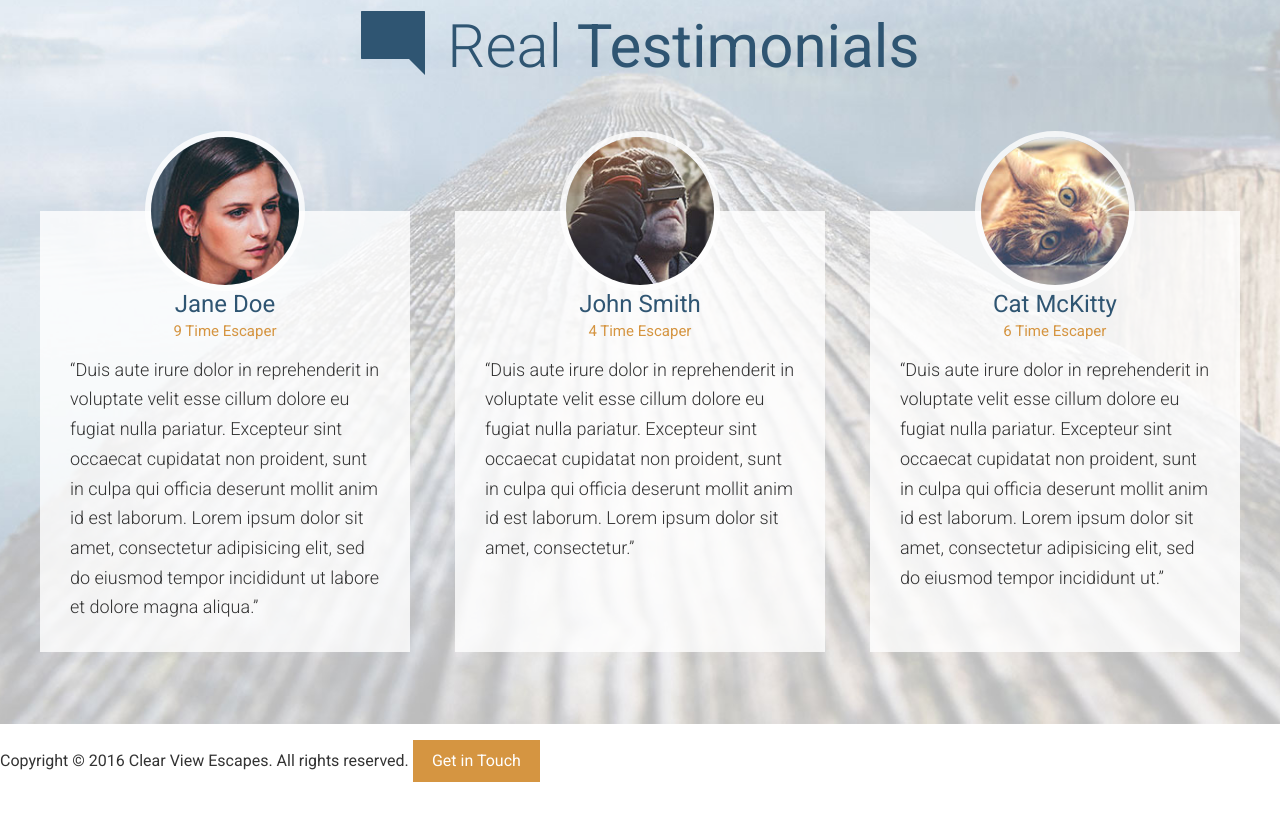
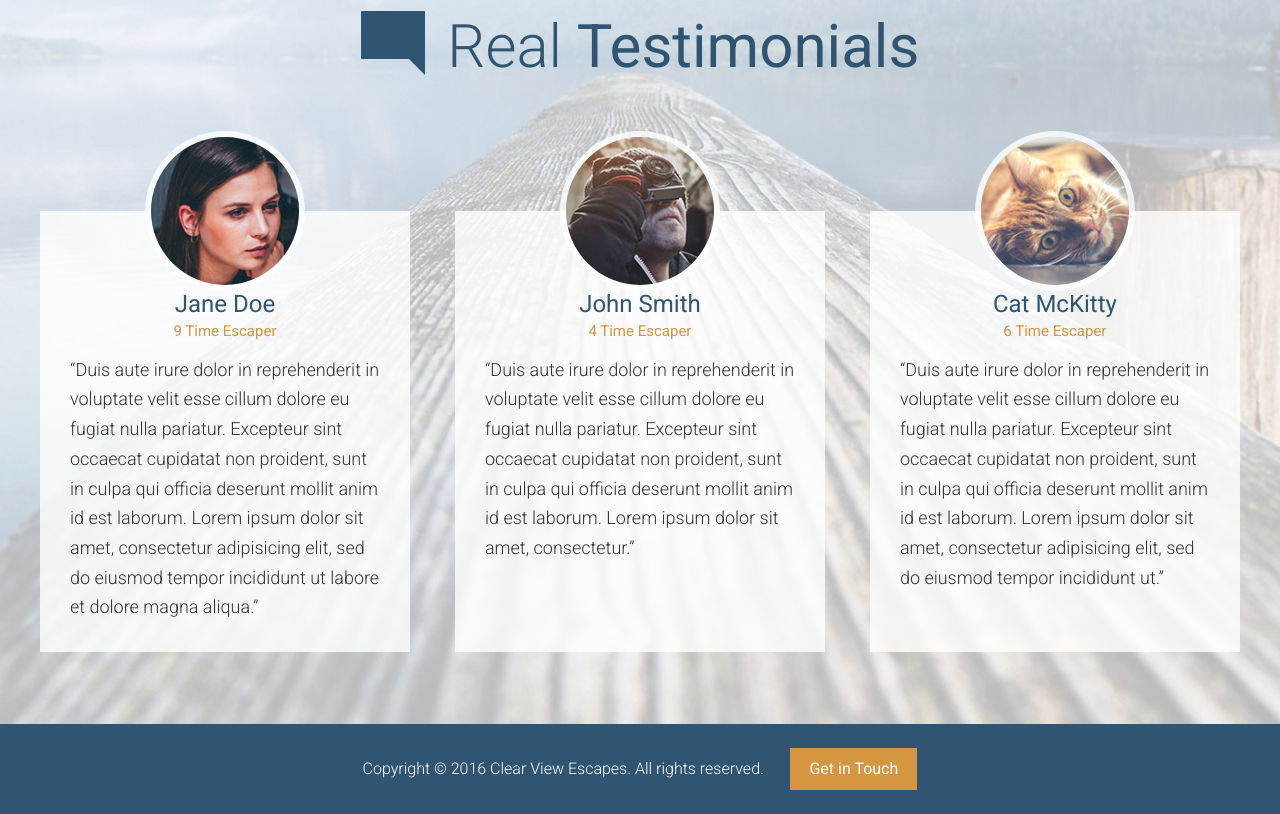
Before and after one commit to MilanPetrovic/mwd-travel, a website: page app/index.html in a window 1280 px wide. Shown: the part 3153-3967 px from the top of the page. Drawn offline with Linux system fonts and the light colour scheme.

Commit message:
Footer styling completed

```diff
--- /dev/null
+++ b/app/assets/styles/modules/_site-footer.css
@@ -0,0 +1,18 @@
+.site-footer {
+    padding: .5rem 0;
+    background-color: $mainBlue;
+    color: #fff;
+    text-align: center;
+
+    &__text {
+        display: block;
+        margin-bottom: 1em;
+        font-weight: 300;
+
+        @mixin atMedium {
+            display: inline-block;
+            margin-bottom: 0;
+            margin-right: 1.4em;
+        }
+    }
+}
--- a/app/assets/styles/styles.css
+++ b/app/assets/styles/styles.css
@@ -13,3 +13,4 @@
 @import "modules/_feature-item";
 @import "modules/_testimonial";
 @import "modules/_sprite";
+@import "modules/_site-footer";
--- a/app/index.html
+++ b/app/index.html
@@ -140,8 +140,10 @@
         </div>
     </div><!-- ./testimonials -->
 
-    <footer>
-        <p>Copyright &copy; 2016 Clear View Escapes. All rights reserved. <a href="#" class="btn btn--orange">Get in Touch</a></p>
+    <footer class="site-footer">
+        <div class="wrapper">
+            <p><span class="site-footer__text">Copyright &copy; 2016 Clear View Escapes. All rights reserved.</span> <a href="#" class="btn btn--orange">Get in Touch</a></p>
+        </div>
     </footer>
 </body>
 </html>
--- a/app/temp/styles/styles.css
+++ b/app/temp/styles/styles.css
@@ -1039,3 +1039,25 @@ a {
         height: 42px;
         background-position: 92.04013377926421% 86.35616438356163%;
     }
+
+.site-footer {
+    padding: .5rem 0;
+    background-color: #2f5572;
+    color: #fff;
+    text-align: center;
+}
+
+.site-footer__text {
+        display: block;
+        margin-bottom: 1em;
+        font-weight: 300;
+    }
+
+@media (min-width: 800px) {
+
+.site-footer__text {
+            display: inline-block;
+            margin-bottom: 0;
+            margin-right: 1.4em
+    }
+    }
```
